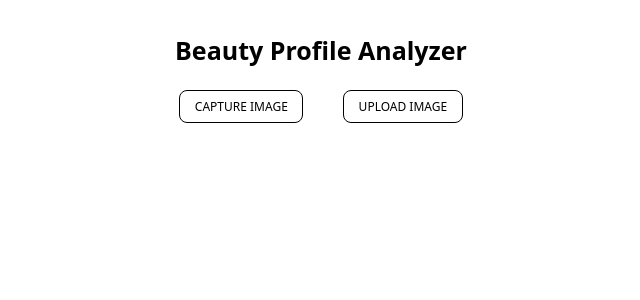
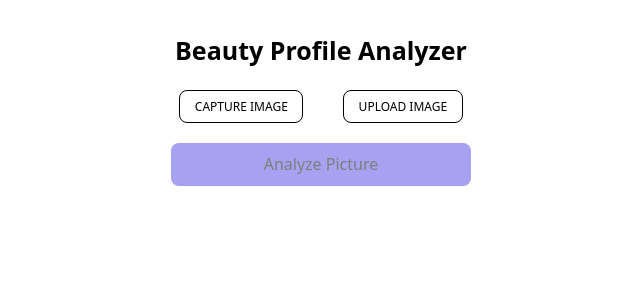
Before and after one commit to aishwindersandhu/demoaApp, a React (Vite) app in the folder my-portfolio/: page / in a window 1280 px wide. Shown: the top 300 px of the page, without its empty margins (319-959 px from the left). Built offline with nearby package versions, Linux system fonts and the light colour scheme.

Commit message:
FaceApp |UI enhancements and loader partially implemented

```diff
--- a/my-portfolio/src/App.css
+++ b/my-portfolio/src/App.css
@@ -58,3 +58,16 @@
     background: none;
     border: 1px solid;
 }
+.cta-button{
+  background-color: #4f46e5;
+  width: 300px;
+}
+.cta-button-disabled{
+  background-color: #4f46e5;
+  opacity: 50%;
+  cursor: not-allowed;
+  width: 300px;
+}
+.cta-button :hover{
+  background-color: #4338CA;
+}
--- a/my-portfolio/src/App.tsx
+++ b/my-portfolio/src/App.tsx
@@ -2,14 +2,19 @@ import './App.css';
 import FaceCapture from './components/faceCapture';
 import { UserImage } from './components/userUpload';
 import { useState, useRef } from 'react';
-import { useDispatch } from 'react-redux';
+import { useDispatch, useSelector } from 'react-redux';
 import { updateImage } from './reducers/imageSlice';
+import { displayLoader } from './reducers/utilSlice';
+import { RootState } from './redux/store';
 
 
 function App() {
   const dispatch = useDispatch();
   const [isCaptureImage, setSelectedOption] = useState<boolean>(false);
   const userImageRef = useRef<HTMLInputElement>(null);
+  const imageSrc = useSelector((state: RootState) => { return state.imageReducer.imageLink })
+  const isLoading = useSelector((state: RootState) => { return state.utilsReducer.isLoading})
+
   const uploadUserImage = () => {
     userImageRef.current?.click();
   }
@@ -17,11 +22,15 @@ function App() {
     if (userImageRef.current !== null) {
       const fileInput = userImageRef.current.files ? userImageRef.current.files[0] : null;
       const imageURL = fileInput ? URL.createObjectURL(fileInput) : '';
-      console.log(imageURL, "imageURL");
       dispatch(updateImage(imageURL));
     }
   }
-
+  const analyzePicture = () => {
+    //send image to server for analyzing
+    //Show loader, till server responds with data
+    dispatch(displayLoader(!isLoading));
+  }
+  const ctaButtonClass = imageSrc !== '' ? 'cta-button' : 'cta-button-disabled';
   return (
     <>
       <div id="app-title" className='app-body'>
@@ -43,8 +52,12 @@ function App() {
           ></input>
           {/* will update image from the facecapture component */}
           {isCaptureImage && <FaceCapture></FaceCapture>}
-            {/*Preview Image */}
-            <UserImage></UserImage>
+          {/*Preview Image */}
+          <UserImage></UserImage>
+          <button
+            className={ctaButtonClass}
+            onClick={() => { analyzePicture() }}
+          >Analyze Picture</button>
         </div>
       </div>
 
--- a/my-portfolio/src/components/faceCapture.tsx
+++ b/my-portfolio/src/components/faceCapture.tsx
@@ -8,7 +8,7 @@ const FaceCapture = () => {
   const dispatch = useDispatch();
   const webcamRef = useRef<any>(null); //Ref for camera
   const [isWebcamOpen, setIsWebcamOpen] = useState(false); // State to toggle webcam
-  const [mirrored, setMirrored] = useState(false); //State for mirroring the image
+  const [mirrored, setMirrored] = useState(true); //State for mirroring the image
 
   const saveImage = useCallback(() => {
     if (webcamRef.current !== null) {
@@ -25,7 +25,12 @@ const FaceCapture = () => {
       <div>
         <button
           className='face-capture-buttons'
-          onClick={() => setIsWebcamOpen(true)}>Open Webcam</button>
+          onClick={() => {
+            //if there's an exisiting image src, clear it before capturing a new one.
+            dispatch(updateImage(''));
+            setIsWebcamOpen(true);
+
+          }}>Open Webcam</button>
         <button
           className='face-capture-buttons'
           onClick={() => saveImage()}>Click Image</button>
@@ -36,7 +41,7 @@ const FaceCapture = () => {
           }}
           name="Mirror Image"
           value="mirror" />
-        <label style={{ color: 'black' }}>Mirror Image</label>
+        <label style={{ color: 'black', fontSize:'12px' }}>Mirror Image</label>
 
       </div>
       <div>
@@ -51,7 +56,6 @@ const FaceCapture = () => {
             </Webcam>
           )
         }
-
       </div >
     </div >
   )
--- a/my-portfolio/src/components/userUpload.tsx
+++ b/my-portfolio/src/components/userUpload.tsx
@@ -1,16 +1,26 @@
 import { useState, useRef } from 'react';
 import { RootState } from '../redux/store';
 import { useSelector } from 'react-redux';
+import { displayLoader } from '../reducers/utilSlice';
 import '../styles/userUpload.css';
 
 export const UserImage = () => {
   //consume state variable and display it to user.
   const imageSrc = useSelector((state: RootState) => { return state.imageReducer.imageLink });
+  const isLoading = useSelector((state: RootState) => { return state.utilsReducer.isLoading });
 
   return (
     <div >
       {
-        imageSrc && (<img src={imageSrc} alt='Image Preview' height={200} width={300}/>)
+        imageSrc && !isLoading && (<img src={imageSrc} alt='Image Preview' height={200} width={300} />)
+      }
+      {
+        isLoading && (
+          <div  className="w-10 h-10 border-4 border-black border-t-white bg-red-100 rounded-full animate-spin">
+
+          </div>
+
+        )
       }
     </div>
   )
--- a/my-portfolio/src/reducers/imageSlice.ts
+++ b/my-portfolio/src/reducers/imageSlice.ts
@@ -3,6 +3,7 @@ import { createSlice } from "@reduxjs/toolkit";
 
 //Define initial state
 const initialState = {
+  //state variable that holds value
   imageLink: ""
 }
 
@@ -10,6 +11,7 @@ const imageReducer = createSlice({
   name: "image",
   initialState,
   reducers: {
+    //actions that updates state variables.
     updateImage: (state, action) => {
       console.log(action,action.payload,"update Image store");
       state.imageLink = action.payload;
--- /dev/null
+++ b/my-portfolio/src/reducers/utilSlice.ts
@@ -0,0 +1,21 @@
+import { createSlice } from '@reduxjs/toolkit';
+
+const initialState = {
+  //state variable that holds value
+  isLoading: false,
+}
+const utilsReducer = createSlice({
+  name: 'utils',
+  initialState,
+  reducers: {
+    //actions that update the state variables.
+    displayLoader: (state, action) => {
+      state.isLoading = action.payload;
+    }
+  }
+});
+
+//export actions
+export const { displayLoader } = utilsReducer.actions;
+//export reducer
+export default utilsReducer.reducer;
--- a/my-portfolio/src/redux/store.ts
+++ b/my-portfolio/src/redux/store.ts
@@ -1,10 +1,12 @@
 import { configureStore } from "@reduxjs/toolkit";
 import imageReducer from '../reducers/imageSlice';
+import utilsReducer from "../reducers/utilSlice";
 
 export const store = configureStore({
   //Add reducers here
   reducer: {
     imageReducer: imageReducer,
+    utilsReducer: utilsReducer,
   }
 });
 
```
